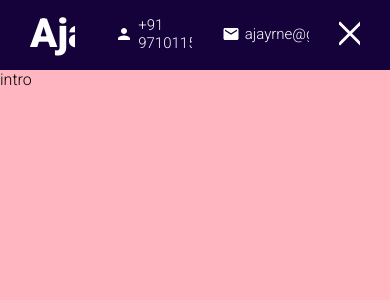
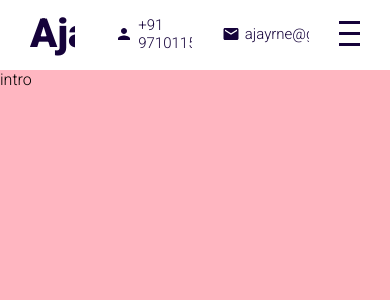
Before and after one commit to itsajay2195/profolio-website, a React (Create React App) app: page / in a window 390 px wide. Shown: the top 300 px of the page. Built offline with nearby package versions, Linux system fonts and the light colour scheme.

Commit message:
animated hamburger

```diff
--- a/src/App.js
+++ b/src/App.js
@@ -5,11 +5,13 @@
 import Testimonial from "./components/testimonial/Testimonial";
 import Contact from "./components/contact/Contact";
 import './app.scss'
+import {useState} from 'react';
 
 function App() {
+  const [menuOpen, setMenuOpen] = useState(false)
   return (
     <div className="app">
-      <Topbar />
+      <Topbar menuOpen={menuOpen} setMenuOpen={setMenuOpen} />
       <div className="sections">
         <Intro></Intro>
         <Protfolio></Protfolio>
--- a/src/components/topbar/Topbar.jsx
+++ b/src/components/topbar/Topbar.jsx
@@ -1,9 +1,11 @@
 import './topbar.scss'
 import { Mail, Person } from "@material-ui/icons"
 
-export default function Topbar() {
+
+export default function Topbar({menuOpen,setMenuOpen}) {
+
   return (
-    <div className='topbar active'>
+    <div className={`topbar ${menuOpen && "active"}`}>
       <div className='wrapper'>
         <div className="left">
           <a href="#intro" className="logo">Ajay</a>
@@ -20,7 +22,7 @@
         </div>
 
         <div className="right">
-          <div className="hamburger">
+          <div className="hamburger" onClick={()=>setMenuOpen(!menuOpen)}>
             <span className='line1'></span>
             <span className='line2'></span>
             <span className='line3'></span>
--- a/src/components/topbar/topbar.scss
+++ b/src/components/topbar/topbar.scss
@@ -8,6 +8,7 @@
     position: fixed;
     top:0;
     z-index: 2;
+    transition: all 1s ease;
 
         .wrapper{
             padding:10px 30px;
```
